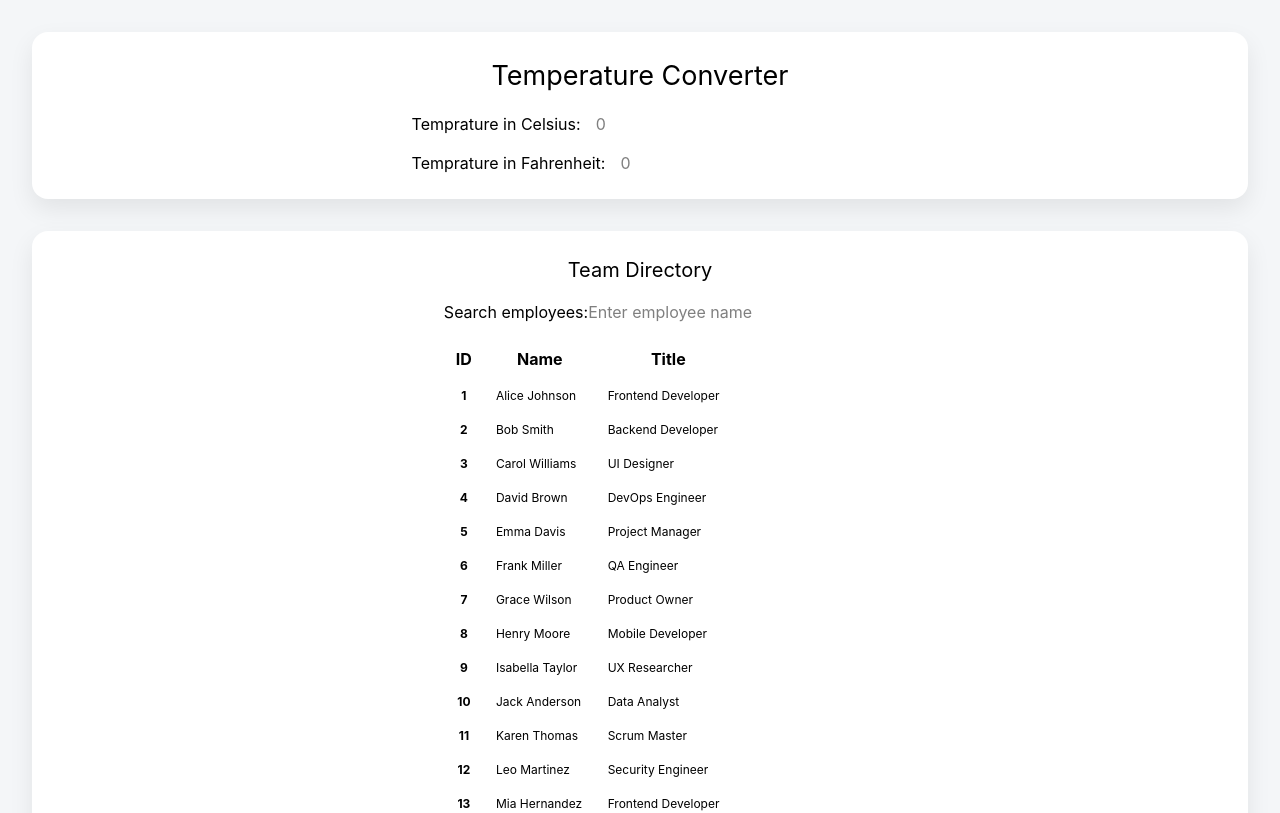
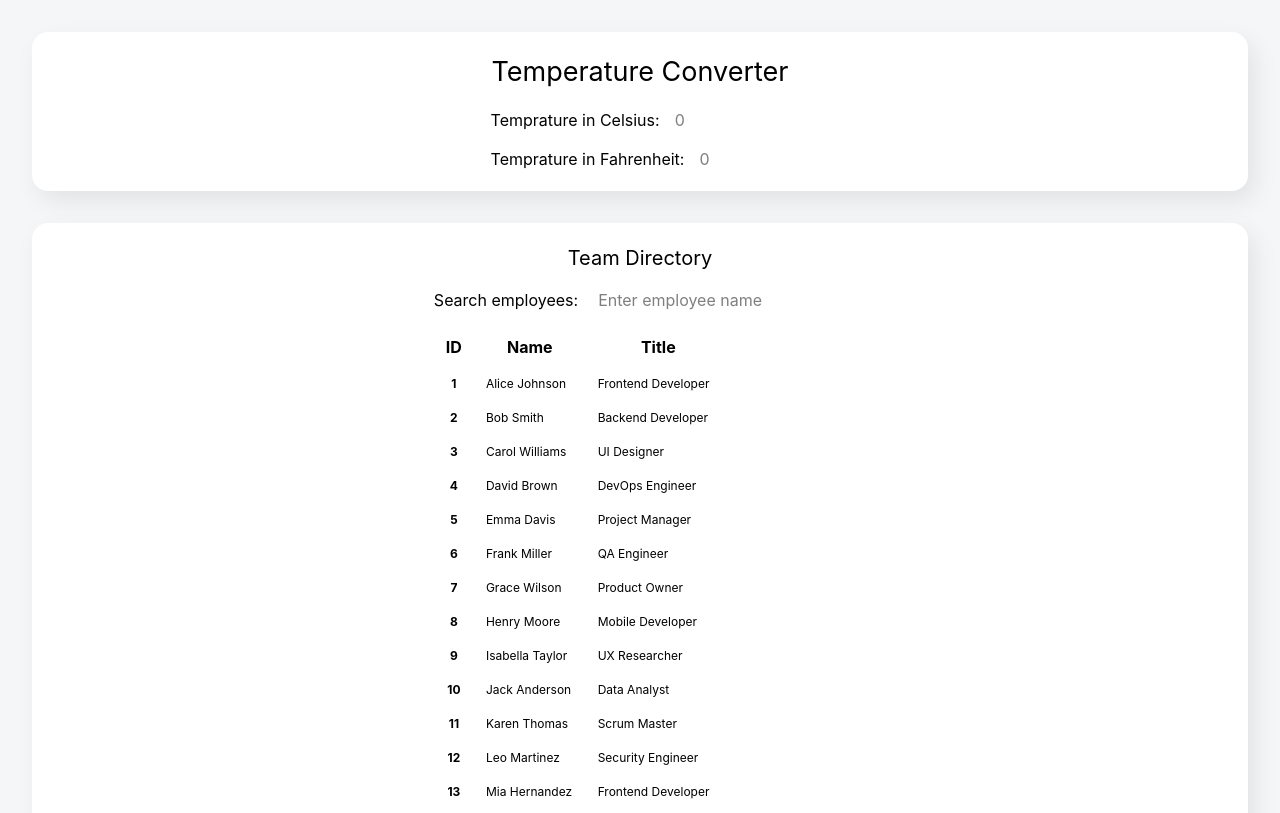
Before and after one commit to NRankapole/Temperature-Converter, a React (Vite) app in the folder temp-converter-app/: page / in a window 1280 px wide. Shown: the top 813 px of the page. Built offline with nearby package versions, Linux system fonts and the light colour scheme.

Commit message:
style: Fix spacing between iput and label in team directory

```diff
--- a/temp-converter-app/src/components/search-input.tsx
+++ b/temp-converter-app/src/components/search-input.tsx
@@ -8,16 +8,17 @@ function SearchInput({ value, onSearchChange }: SearchInputProps) {
     }
 
     return (
-        <div className="UnitInput">
+        <div className="searchInput">
             <label>
                 Search employees:
-                <input
-                    type="text"
-                    value={value}
-                    onChange={handleChange}
-                    placeholder="Enter employee name"
-                />
             </label>
+            <input
+                type="text"
+                value={value}
+                onChange={handleChange}
+                placeholder="Enter employee name"
+            />
+
         </div>
     );
 }
--- a/temp-converter-app/src/components/temp-input.tsx
+++ b/temp-converter-app/src/components/temp-input.tsx
@@ -7,7 +7,7 @@ function TempInput({ label, value, onTempChange, }:TempInputProps) {
     onTempChange(event.target.value);
   }
     return (
-            <div className="UnitInput">
+            <div className="unitInput">
                 <label>Temprature in {label}:</label>
                 <input
                     type="number"
--- a/temp-converter-app/src/index.css
+++ b/temp-converter-app/src/index.css
@@ -11,8 +11,8 @@
 .card {
   background-color: white;
   border-radius: 16px;
-  padding: 1.5rem;
-  box-shadow: 0 10px 25px rgba(0, 0, 0, 0.08);
+  padding: 20px;
+  box-shadow: 7px 10px 25px rgba(0, 0, 0, 0.08);
   display: flex;
   flex-direction: column;
   align-items: center;
@@ -23,3 +23,8 @@
     flex-direction: column;
     gap: 15px;
 }
+
+input:hover{
+  background-color: rgb(227, 227, 227);
+  border-radius: 7px;
+}
--- a/temp-converter-app/src/styles/search-input.css
+++ b/temp-converter-app/src/styles/search-input.css
@@ -1,8 +1,8 @@
 @import "tailwindcss";
 @plugin "daisyui";
 
-.UnitInput{
+.searchInput{
     display: flex;
     flex-direction: row;
-    gap: 40px;
+    gap: 20px;
 }
--- a/temp-converter-app/src/styles/temp-input.css
+++ b/temp-converter-app/src/styles/temp-input.css
@@ -1,5 +1,9 @@
-.UnitInput{
+.unitInput{
     display: flex;
     flex-direction: row;
     gap: 15px;
+
+       input{
+        width: 90px;
+    }
 }
```
